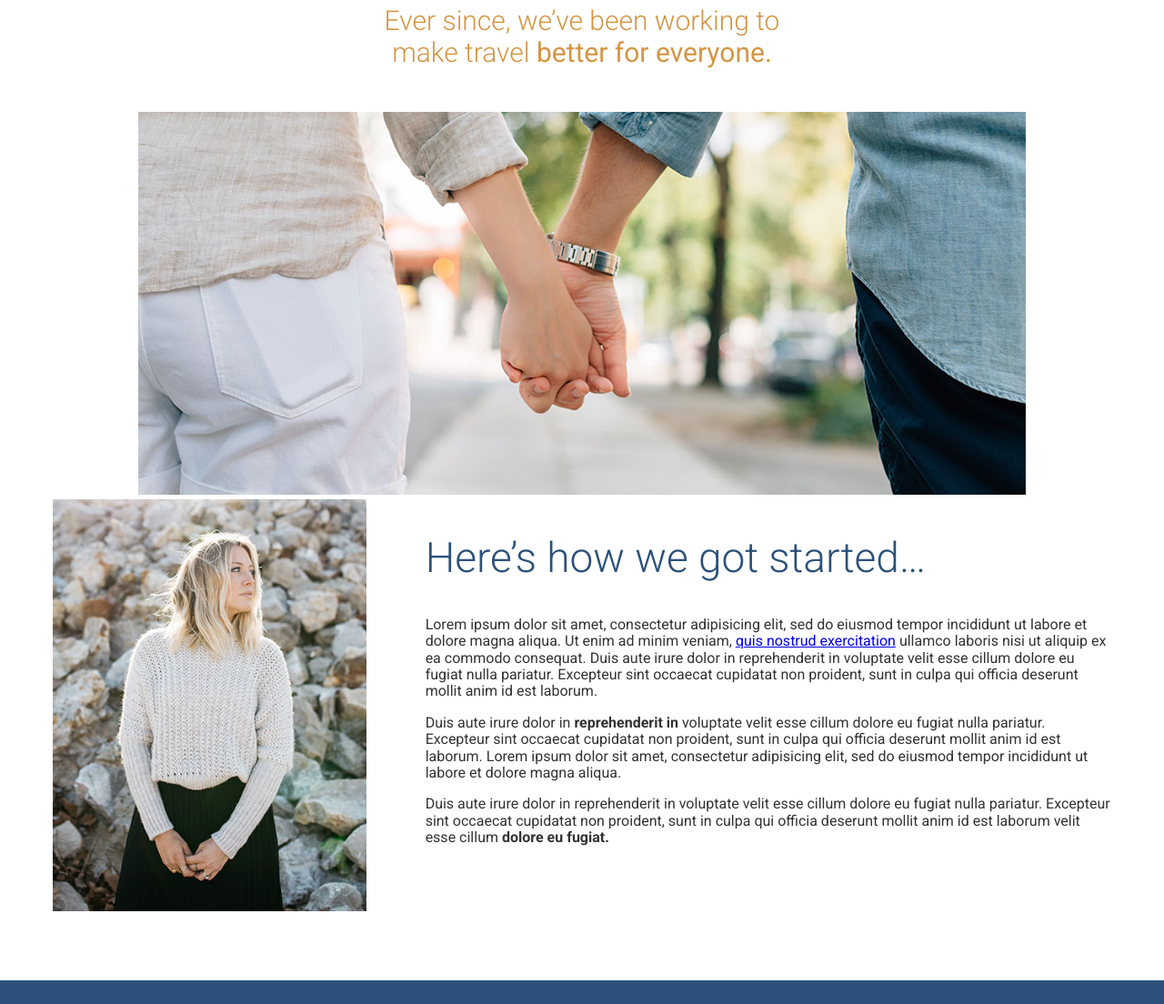
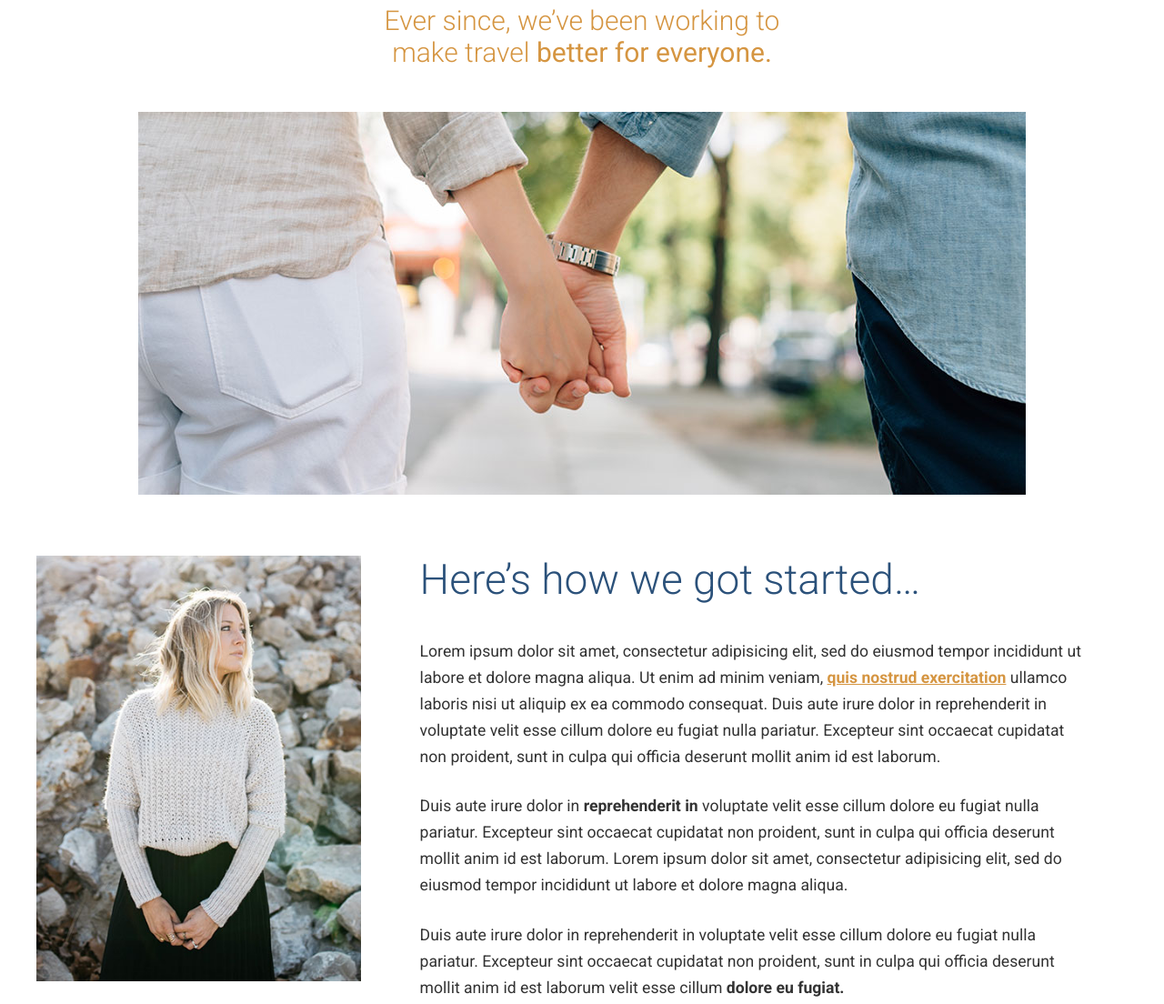
Before and after one commit to aghilazghi/travel-adventure, a website: page app/index.html in a window 1280 px wide. Shown: the part 1000-2104 px from the top of the page at 91% size. Drawn offline with Linux system fonts and the light colour scheme.

Commit message:
Completed fine-tuning

```diff
--- a/app/assets/styles/base/_global.css
+++ b/app/assets/styles/base/_global.css
@@ -12,3 +12,7 @@ img {
 * {
   box-sizing: border-box;
 }
+
+a {
+  color: $mainOrange;
+}
--- /dev/null
+++ b/app/assets/styles/modules/_generic-content-container.css
@@ -0,0 +1,14 @@
+.generic-content-container {
+  p {
+    line-height: 1.65;
+    margin: 1.6rem 0;
+
+    @mixin atSmall {
+        font-size: 1.1rem;
+    }
+  }
+
+  p a {
+    font-weight: 600;
+  }
+}
--- a/app/assets/styles/modules/_headline.css
+++ b/app/assets/styles/modules/_headline.css
@@ -43,4 +43,8 @@
     &--bottom-margin-large {
         margin-bottom: 1.6em;
     }
+
+    &--no-top-margin {
+      margin-top: 0;
+    }
 }
--- a/app/assets/styles/modules/_row.css
+++ b/app/assets/styles/modules/_row.css
@@ -10,15 +10,31 @@
         padding-right: 65px;
     }
 
+    &__bottom-margin-until-medium {
+      margin-bottom: 1.2rem;
+    }
     @mixin atMedium {
+
+        &__bottom-margin-until-medium {
+          margin-bottom: 0;
+        }
+
         &__medium-4 {
         float: left;
         width: 33.33%;
         }
 
+        &__medium-4--larger {
+            width: 37%;
+        }
+
         &__medium-8 {
-        float: left;
-        width: 66.66%;
+            float: left;
+            width: 66.66%;
+        }
+
+        &__medium-8--smaller {
+            width: 63%;
         }
     }
 }
--- a/app/assets/styles/modules/_wrapper.css
+++ b/app/assets/styles/modules/_wrapper.css
@@ -1,7 +1,7 @@
 .wrapper {
     padding-left: 18px;
     padding-right: 18px;
-    max-width: 1200px;
+    max-width: 1236px;
     margin-left:auto;
     margin-right:auto;
     overflow: hidden;
@@ -14,4 +14,13 @@
         padding-left: 0;
         padding-right: 0;
     }
+
+    &--bottom-margin {
+
+         margin-bottom: 1.575rem;
+
+        @mixin atSmall {
+         margin-bottom: 3.875rem;
+        }
+     }
 }
--- a/app/assets/styles/styles.css
+++ b/app/assets/styles/styles.css
@@ -1,10 +1,11 @@
 @import "normalize.css";
-@import "base/_global";
 @import "base/_variables";
 @import "base/_mixins";
+@import "base/_global";
 @import "modules/_landing-page";
 @import "modules/_btn";
 @import "modules/_wrapper";
 @import "modules/_page-section";
 @import "modules/_headline";
 @import "modules/_row";
+@import "modules/_generic-content-container";
--- a/app/index.html
+++ b/app/index.html
@@ -43,18 +43,24 @@
       <div class="wrapper">
           <h2 class="headline headline--centered headline--light headline--bottom-margin-small">The first trip we planned <strong>was our own.</strong></h2>
           <h3 class="headline headline--centered headline--orange headline--small headline--narrow headline--light headline--bottom-margin-large">Ever since, we&rsquo;ve been working to make travel <strong>better for everyone.</strong></h3>
-          <div class="wrapper wrapper--medium">
-              <img src="assets/images/first-trip.jpg" alt="Couple walking down a street.">
+          <div class="wrapper wrapper--medium wrapper--bottom-margin">
+                <img sizes="(min-width: 970px) 976px, 100vw" srcset="assets/images/first-trip-low-res.jpg 565w, assets/images/first-trip.jpg 976w, assets/images/first-trip-hi-dpi.jpg 1952w" alt="Couple walking down a street.">
           </div>
           <div class="row row--gutters">
-              <div class="row__medium-4">
-                  <img src="assets/images/our-start.jpg" alt="Our founder, Jane Doe">
+              <div class="row__medium-4 row___medium-4--larger row__bottom-margin-until-medium">
+                <picture>
+                  <source sizes="404px" srcset="assets/images/our-start.jpg 404w, assets/images/our-start-hi-dpi.jpg 808w" media="(min-width: 1020px)">
+                  <source sizes="320px" srcset="assets/images/our-start-portrait.jpg 382w, assets/images/our-start-portrait-hi-dpi.jpg 764w" media="(min-width: 800px)">
+                  <img srcset="assets/images/our-start-landscape.jpg 800w, assets/images/our-start-landscape-hi-dpi.jpg 1600" alt="Our founder, Jane Doe">
+                </picture>
               </div>
-              <div class="row__medium-8">
-                  <h2 class="headline">Here&rsquo;s how we got started&hellip;</h2>
-                  <p>Lorem ipsum dolor sit amet, consectetur adipisicing elit, sed do eiusmod tempor incididunt ut labore et dolore magna aliqua. Ut enim ad minim veniam, <a href="#">quis nostrud exercitation</a> ullamco laboris nisi ut aliquip ex ea commodo consequat. Duis aute irure dolor in reprehenderit in voluptate velit esse cillum dolore eu fugiat nulla pariatur. Excepteur sint occaecat cupidatat non proident, sunt in culpa qui officia deserunt mollit anim id est laborum.</p>
-                  <p>Duis aute irure dolor in <strong>reprehenderit in</strong> voluptate velit esse cillum dolore eu fugiat nulla pariatur. Excepteur sint occaecat cupidatat non proident, sunt in culpa qui officia deserunt mollit anim id est laborum. Lorem ipsum dolor sit amet, consectetur adipisicing elit, sed do eiusmod tempor incididunt ut labore et dolore magna aliqua.</p>
-                  <p>Duis aute irure dolor in reprehenderit in voluptate velit esse cillum dolore eu fugiat nulla pariatur. Excepteur sint occaecat cupidatat non proident, sunt in culpa qui officia deserunt mollit anim id est laborum velit esse cillum <strong>dolore eu fugiat.</strong></p>
+              <div class="row__medium-8 row__medium-8--smaller">
+                  <div class="generic-content-container">
+                    <h2 class="headline headline--no-top-margin">Here&rsquo;s how we got started&hellip;</h2>
+                    <p>Lorem ipsum dolor sit amet, consectetur adipisicing elit, sed do eiusmod tempor incididunt ut labore et dolore magna aliqua. Ut enim ad minim veniam, <a href="#">quis nostrud exercitation</a> ullamco laboris nisi ut aliquip ex ea commodo consequat. Duis aute irure dolor in reprehenderit in voluptate velit esse cillum dolore eu fugiat nulla pariatur. Excepteur sint occaecat cupidatat non proident, sunt in culpa qui officia deserunt mollit anim id est laborum.</p>
+                    <p>Duis aute irure dolor in <strong>reprehenderit in</strong> voluptate velit esse cillum dolore eu fugiat nulla pariatur. Excepteur sint occaecat cupidatat non proident, sunt in culpa qui officia deserunt mollit anim id est laborum. Lorem ipsum dolor sit amet, consectetur adipisicing elit, sed do eiusmod tempor incididunt ut labore et dolore magna aliqua.</p>
+                    <p>Duis aute irure dolor in reprehenderit in voluptate velit esse cillum dolore eu fugiat nulla pariatur. Excepteur sint occaecat cupidatat non proident, sunt in culpa qui officia deserunt mollit anim id est laborum velit esse cillum <strong>dolore eu fugiat.</strong></p>
+                  </div>
               </div>
           </div>
 
--- a/app/temp/styles/styles.css
+++ b/app/temp/styles/styles.css
@@ -464,6 +464,10 @@ img {
           box-sizing: border-box;
 }
 
+a {
+  color: #d59541;
+}
+
 .landing-page {
   position: relative;
   border-bottom: 10px solid #2b517a;
@@ -555,7 +559,7 @@ img {
 .wrapper {
     padding-left: 18px;
     padding-right: 18px;
-    max-width: 1200px;
+    max-width: 1236px;
     margin-left:auto;
     margin-right:auto;
     overflow: hidden;
@@ -569,6 +573,18 @@ img {
         padding-left: 0;
         padding-right: 0;
     }
+
+.wrapper--bottom-margin {
+
+         margin-bottom: 1.575rem;
+     }
+
+@media (min-width: 530px){
+
+.wrapper--bottom-margin {
+         margin-bottom: 3.875rem
+     }
+  }
 
 .page-section {
     padding: 1.2rem 0;
@@ -640,6 +656,10 @@ img {
         margin-bottom: 1.6em;
     }
 
+.headline--no-top-margin {
+      margin-top: 0;
+    }
+
 .row::after {
     content: "";
     clear: both;
@@ -654,14 +674,47 @@ img {
         padding-right: 65px;
     }
 
+.row__bottom-margin-until-medium {
+      margin-bottom: 1.2rem;
+    }
+
 @media (min-width: 800px){
+
+        .row__bottom-margin-until-medium {
+          margin-bottom: 0;
+        }
+
         .row__medium-4 {
         float: left;
         width: 33.33%;
         }
 
+        .row__medium-4--larger {
+            width: 37%;
+        }
+
         .row__medium-8 {
-        float: left;
-        width: 66.66%;
+            float: left;
+            width: 66.66%;
+        }
+
+        .row__medium-8--smaller {
+            width: 63%;
         }
   }
+
+.generic-content-container p {
+    line-height: 1.65;
+    margin: 1.6rem 0;
+  }
+
+@media (min-width: 530px){
+
+.generic-content-container p {
+        font-size: 1.1rem
+  }
+  }
+
+.generic-content-container p a {
+    font-weight: 600;
+  }
```
